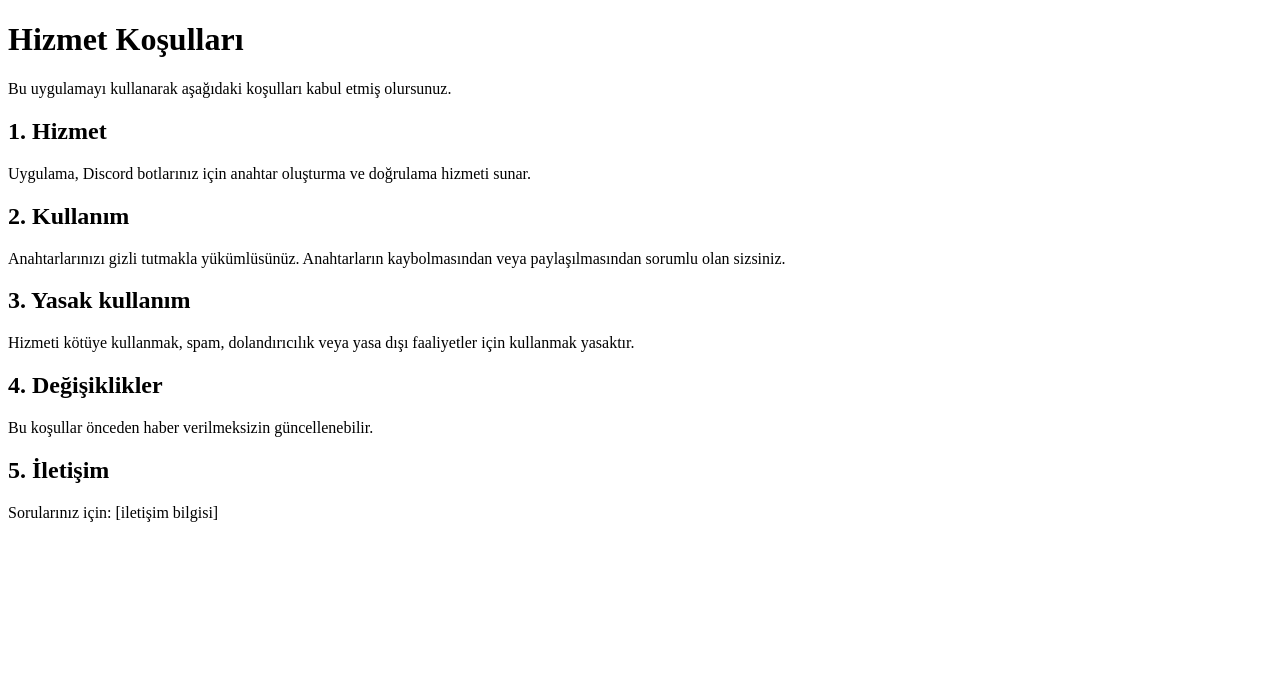
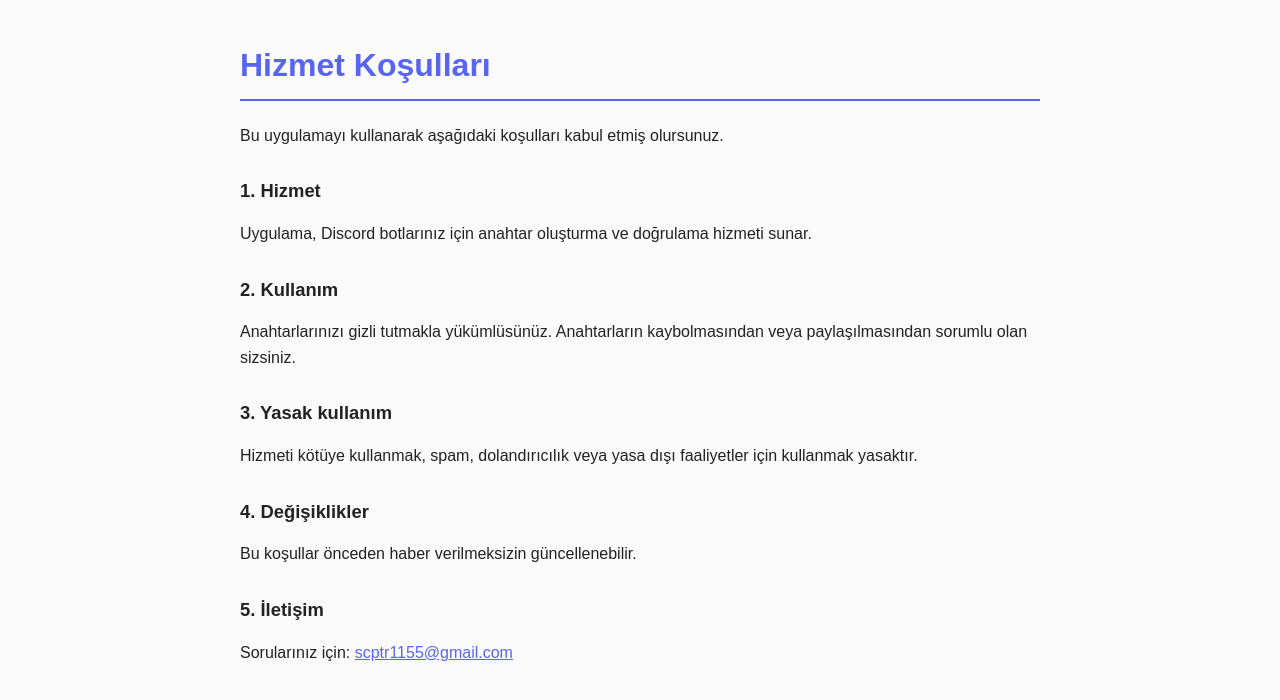
Before and after one commit to scp-orta/apptime, a website: page terms.html in a window 1280 px wide. Drawn offline with Linux system fonts and the light colour scheme.

Commit message:
Update terms.html

```diff
--- a/terms.html
+++ b/terms.html
@@ -4,6 +4,13 @@
   <meta charset="UTF-8">
   <meta name="viewport" content="width=device-width, initial-scale=1.0">
   <title>Hizmet Koşulları</title>
+  <style>
+    body { font-family: Arial, sans-serif; max-width: 800px; margin: 40px auto; padding: 0 20px; line-height: 1.6; color: #222; background: #fafafa; }
+    h1 { border-bottom: 2px solid #5865F2; padding-bottom: 8px; color: #5865F2; }
+    h2 { margin-top: 28px; font-size: 1.15em; }
+    p { margin: 8px 0; }
+    a { color: #5865F2; }
+  </style>
 </head>
 <body>
   <h1>Hizmet Koşulları</h1>
@@ -17,6 +24,6 @@
   <h2>4. Değişiklikler</h2>
   <p>Bu koşullar önceden haber verilmeksizin güncellenebilir.</p>
   <h2>5. İletişim</h2>
-  <p>Sorularınız için: [iletişim bilgisi]</p>
+  <p>Sorularınız için: <a href="mailto:scptr1155@gmail.com">scptr1155@gmail.com</a></p>
 </body>
 </html>
```
